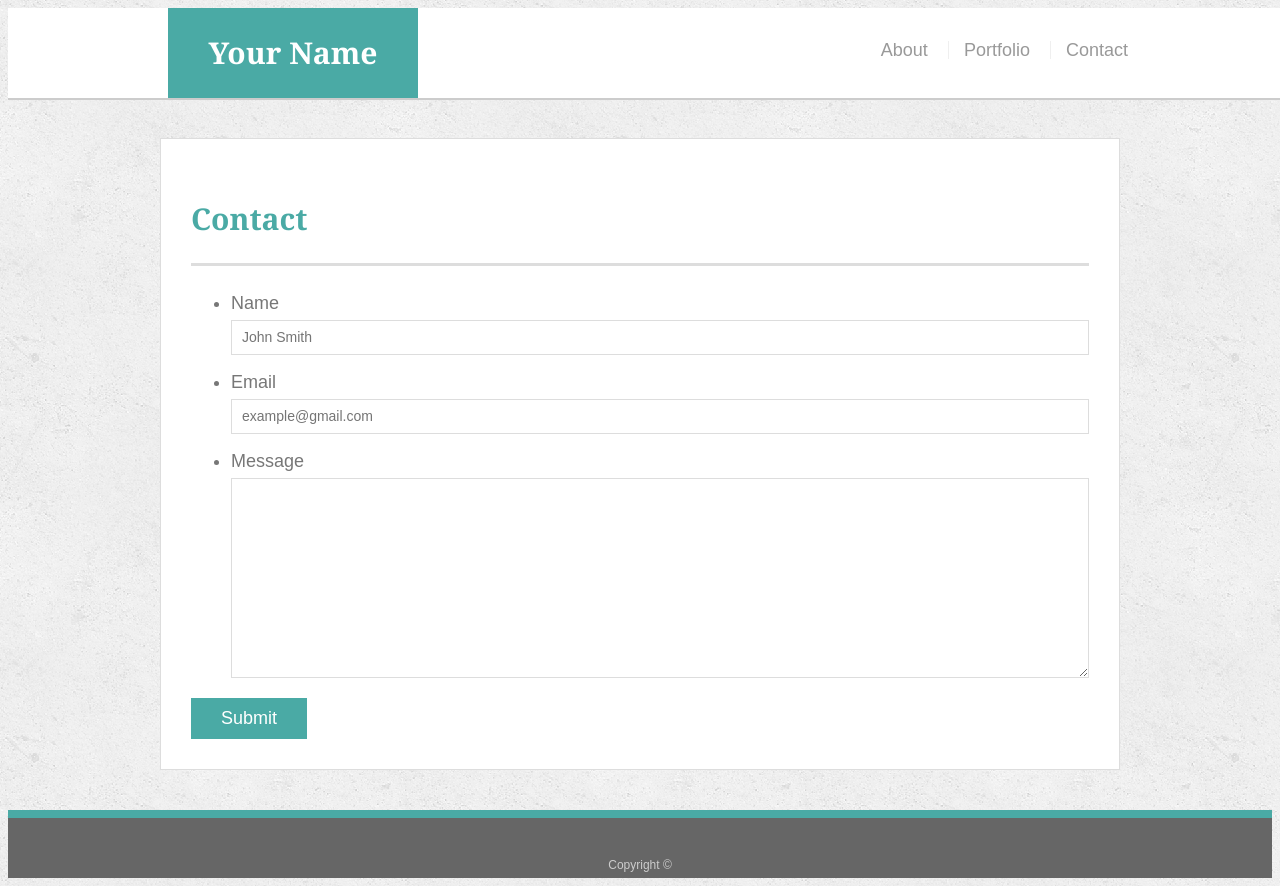
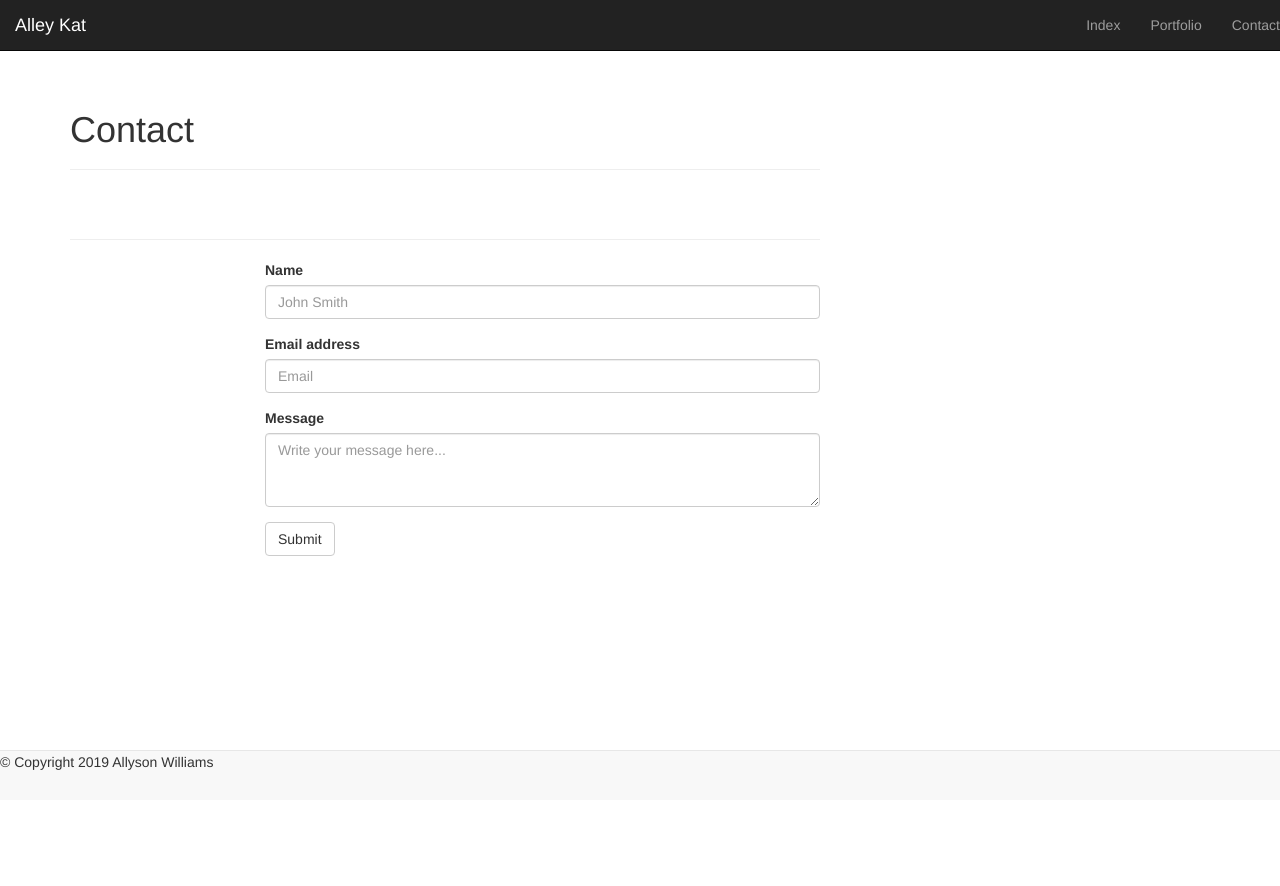
Before and after one commit to alleykatwill/Bootstrap-Portfolio, a plain HTML site: page contact.html in a window 1280 px wide. After the commit the page ends 800 px from the top, so only its background shows below. Drawn offline with nearby package versions, Linux system fonts and the light colour scheme.

Commit message:
almost done

```diff
--- a/contact.html
+++ b/contact.html
@@ -2,66 +2,78 @@
 <html lang="en-us">
   <head>
     <meta charset="UTF-8" />
-    <title>Contact | Your Name</title>
-    <link rel="stylesheet" type="text/css" href="style.css" />
+    <title>Contact | Alley Kat</title>
+    <link
+      rel="stylesheet"
+      href="https://maxcdn.bootstrapcdn.com/bootstrap/3.3.7/css/bootstrap.min.css"
+      integrity="sha384-BVYiiSIFeK1dGmJRAkycuHAHRg32OmUcww7on3RYdg4Va+PmSTsz/K68vbdEjh4u"
+      crossorigin="anonymous"
+      />
+
   </head>
 
   <body>
-    <header id="masthead">
-      <div class="container">
-        <a href="index.html" id="logo">Your Name</a>
-        <nav>
-          <a href="index.html">About</a>
-          <a href="portfolio.html">Portfolio</a>
-          <a href="contact.html">Contact</a>
+    <nav class="navbar navbar-light teal lighten-4">
+       <nav class="navbar navbar-inverse navbar-fixed-top">
+         <div class="navbar-header">
+           <a class="navbar-brand" href="#">Alley Kat</a>
+         </div>
+             <ul class="nav navbar-nav navbar-right">
+             <li><a href="./index.html">Index</a></li>
+             <li><a href="./portfolio.html">Portfolio</a></li>
+             <li><a href="./contact.html">Contact</a></li>
+             </ul>
         </nav>
-      </div>
-    </header>
+    </nav>
 
-    <div id="main-container" class="container">
-      <section class="main-section">
-        <h1>Contact</h1>
 
-        <form id="contact-form">
-          <ul>
-            <li>
-              <label for="name">Name</label>
-              <input
-                type="text"
-                id="name"
-                name="name"
-                placeholder="John Smith"
-                required="required"
-              />
-            </li>
-            <li>
-              <label for="email">Email</label>
-              <input
-                type="email"
-                id="email"
-                name="email"
-                placeholder="example@gmail.com"
-                required="required"
-              />
-            </li>
-            <li>
-              <label for="message">Message</label>
-              <textarea
-                id="message"
-                name="message"
-                required="required"
-              ></textarea>
-            </li>
-          </ul>
-          <input type="submit" />
-        </form>
-      </section>
+    <div class="container">
+        <div class="row">
+          <div class="col-lg-8 col-md-8 col-sm-12 col-xs-12">
+             <div class="page-header">
+               <h1>Contact</h1>
+            <div class="col-md-8 ">
+          </div>
+        </div>
     </div>
 
+    <div class="container">
+      <div class="row">
+        <div class="col-md-8">
+          <div class="page-header">
+          </div>
+          <div class="row">
+          <div class="col-md-3">
+          </div>
+          <div class="col-md-9">
+             <form>
+                <div class="form-group">
+                   <label for="exampleInputName">Name</label>
+                   <input type="name" class="form-control" id="exampleInputName" placeholder="John Smith">
+                </div>
+                <div class="form-group">
+                   <label for="exampleInputEmail1">Email address</label>
+                   <input type="email" class="form-control" id="exampleInputEmail1" placeholder="Email">
+                 </div>
+                 <div class="form-group">
+                    <label for="messageBox">Message</label>
+                    <textarea class="form-control" rows="3" placeholder="Write your message here..."></textarea>
+                 </div>
+               <button type="submit" class="btn btn-default">Submit</button>
+            </form>
+        </div>
+       </div>
+     </div>
+
+
     <footer>
-      <div class="container">
-        Copyright &copy;
-      </div>
+        <nav class="navbar navbar-default navbar-fixed-bottom color">
+            <div class="container"></div>
+            <div class="row"></div>
+            <div class="col-lg-12"></div>
+            <div class="footer-design"></div>
+            <div class="footer"> &copy; Copyright 2019 Allyson Williams</div>
+          </nav>
     </footer>
   </body>
 </html>
--- a/style.css
+++ b/style.css
@@ -141,7 +141,8 @@ h2 {
   position: relative;
   float: left;
   width: 274px;
-  margin: 20px 0 25px;
+  height: 200px;
+  margin: 20px 0 20px;
   overflow: auto;
 }
 
```
Also changed, not shown: index.html (+38 -22 lines), portfolio.html (+47 -19 lines), images/AlleyK.PNG (added), images/Cyber.jpg (added), images/books.jpg (added), images/golden love.PNG (added), images/music.jpg (renamed from images/technics-q-c-640-480-5.jpg), images/office fam.jpg (added), images/technics-q-c-640-480-1.jpg (deleted), images/technics-q-c-640-480-2.jpg (deleted), images/technics-q-c-640-480-7.jpg (deleted), images/technics-q-c-640-480-9.jpg (deleted).
